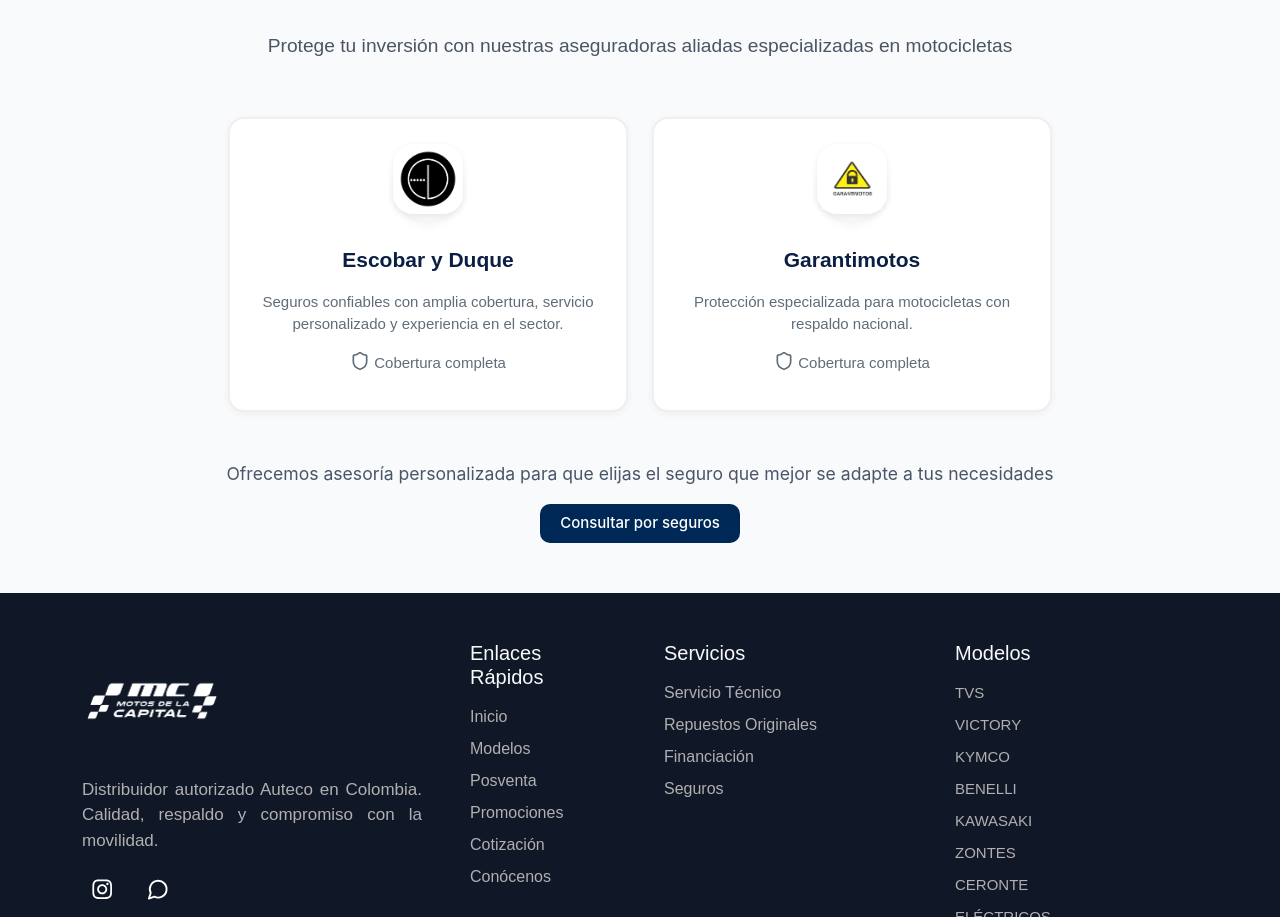
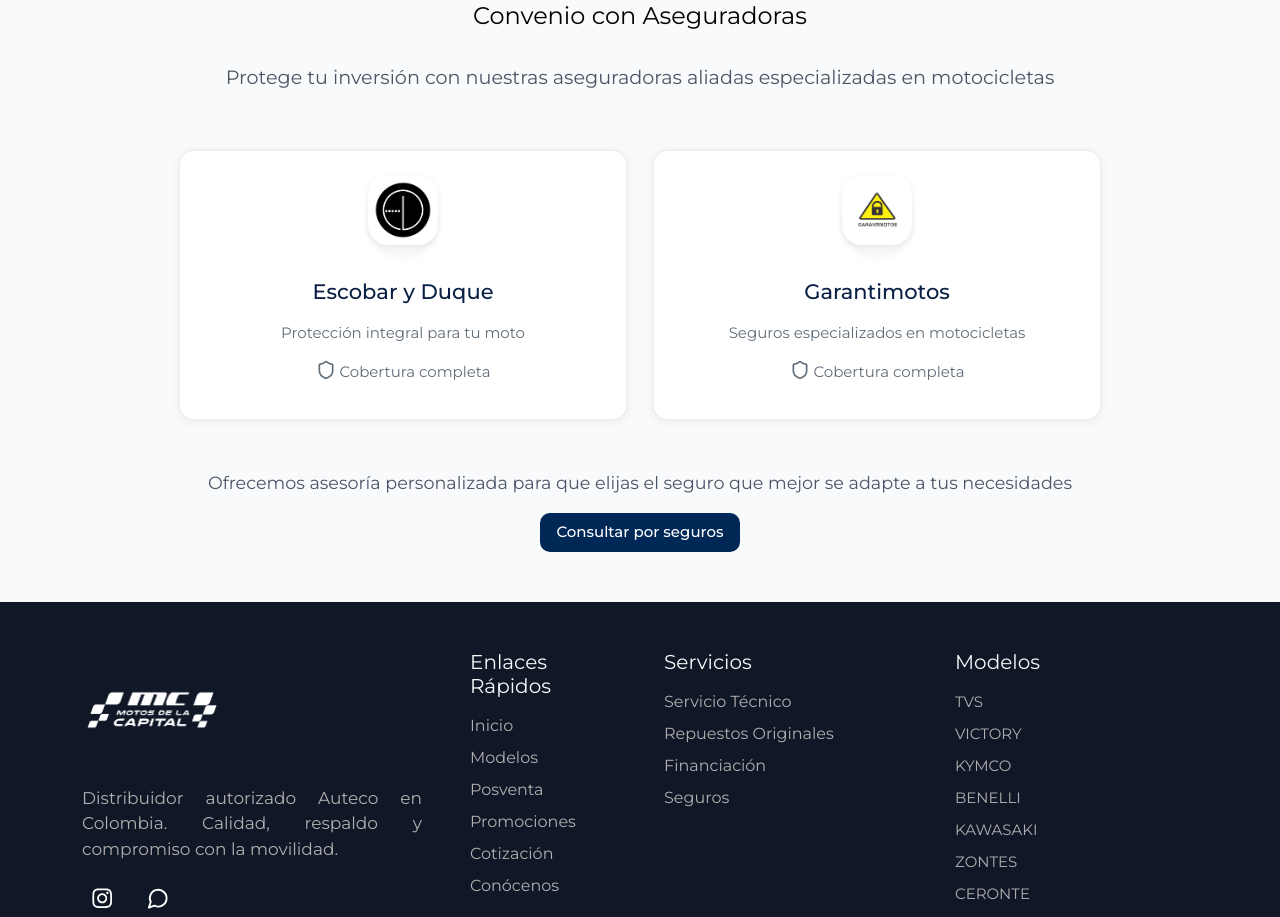
Before and after one commit to JeanGoP/pwmotosdelacapital, a React (Vite) app: page /#/ in a window 1280 px wide. Shown: the part 5549-6466 px from the top of the page. Built offline with nearby package versions, Linux system fonts and the light colour scheme; no server answers.

Commit message:
Jmalambo: Tipo de fuente

```diff
--- a/index.html
+++ b/index.html
@@ -9,6 +9,8 @@
   <!-- Bootstrap Bundle JS (includes Popper) -->
   <script src="https://cdn.jsdelivr.net/npm/bootstrap@5.3.3/dist/js/bootstrap.bundle.min.js"></script>
   <link rel="stylesheet" href="https://cdn.jsdelivr.net/npm/bootstrap-icons@1.10.5/font/bootstrap-icons.css" />
+  <link href="https://fonts.googleapis.com/css2?family=Montserrat:wght@400;500;600;700&display=swap" rel="stylesheet">
+
     <title>Motos de la Capital</title>
   </head>
   <body>
--- a/src/components/cardAseguradora/cardAseguradora.css
+++ b/src/components/cardAseguradora/cardAseguradora.css
@@ -6,7 +6,8 @@
     box-shadow: 0 2px 8px rgba(0,0,0,0.05);
     transition: all 0.3s ease;
     text-align: center;
-    max-width: 400px;
+    max-width: 450px;
+    min-width: 450px;
   }
 
   .card-AeguradoraM:hover {
@@ -43,7 +44,7 @@
     font-family: Good Timing, Montserrat, sans-serif;
   }
   .titulo-card-AeguradoraM {
-    font-weight: 700;
+
     font-size: 21px;
     margin-bottom: 8px;
     color: #0a1f44;
--- a/src/pages/home/index.jsx
+++ b/src/pages/home/index.jsx
@@ -152,7 +152,7 @@
         {
             icono: '/images/Escobarduque.png',
             titulo: 'Escobar y Duque',
-            detalle: 'Seguros confiables con amplia cobertura, servicio personalizado y experiencia en el sector.',
+            detalle: 'Protección integral para tu moto',
             servicio: [],
             btn: ''
         },
@@ -160,7 +160,7 @@
         {
             icono: '/images/garantimotos.png',
             titulo: 'Garantimotos',
-            detalle: 'Protección especializada para motocicletas con respaldo nacional.',
+            detalle: 'Seguros especializados en motocicletas',
             servicio: [],
             btn: ''
         }]
--- a/src/pages/promocion/promocion.css
+++ b/src/pages/promocion/promocion.css
@@ -36,7 +36,7 @@
     border: none;
     border-radius: 8px;
     padding: 3px 9px;
-    min-width: 25%;
+    min-width: 27%;
     min-height: 40px;
     font-size: 18px;
 
```
